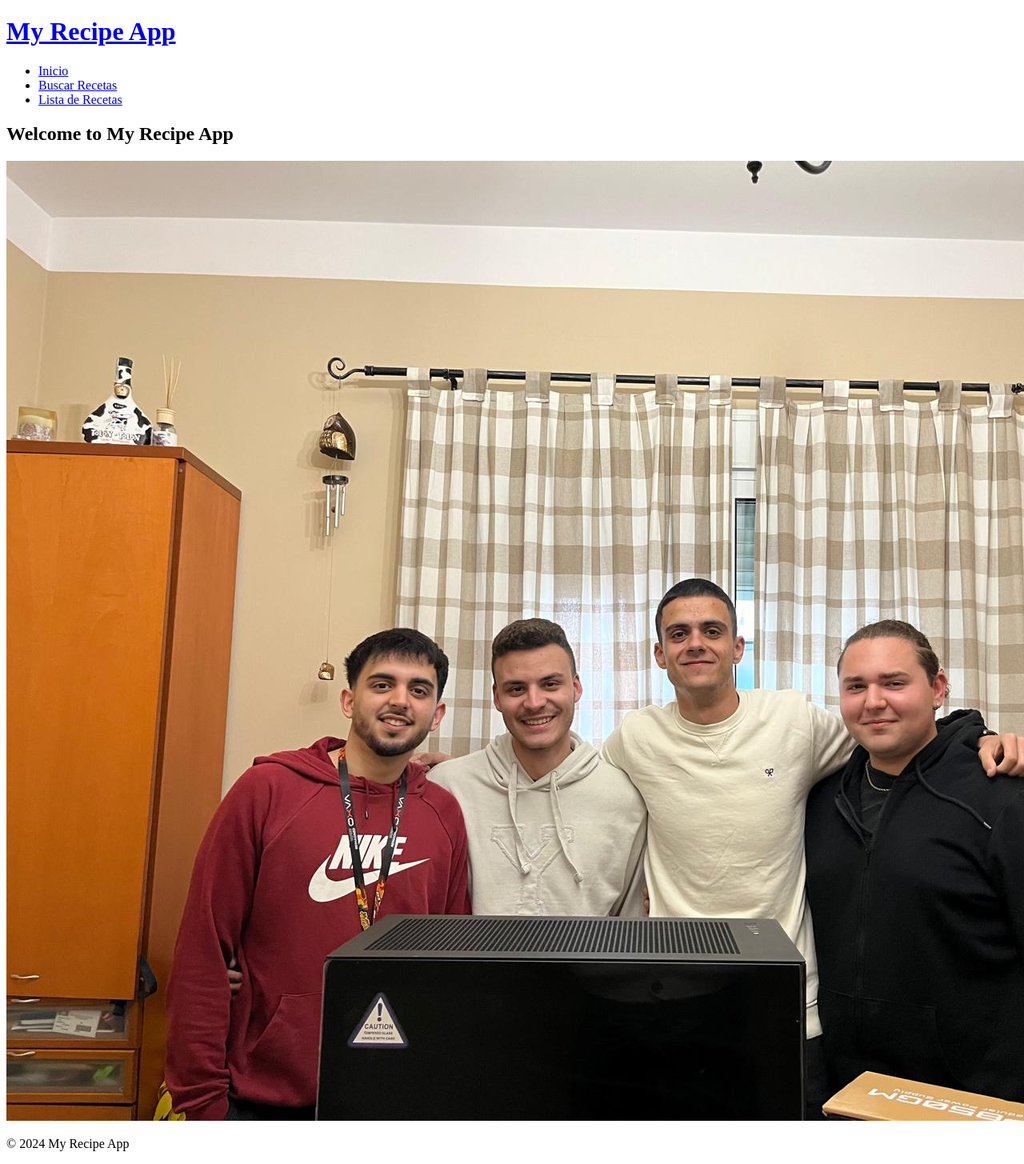
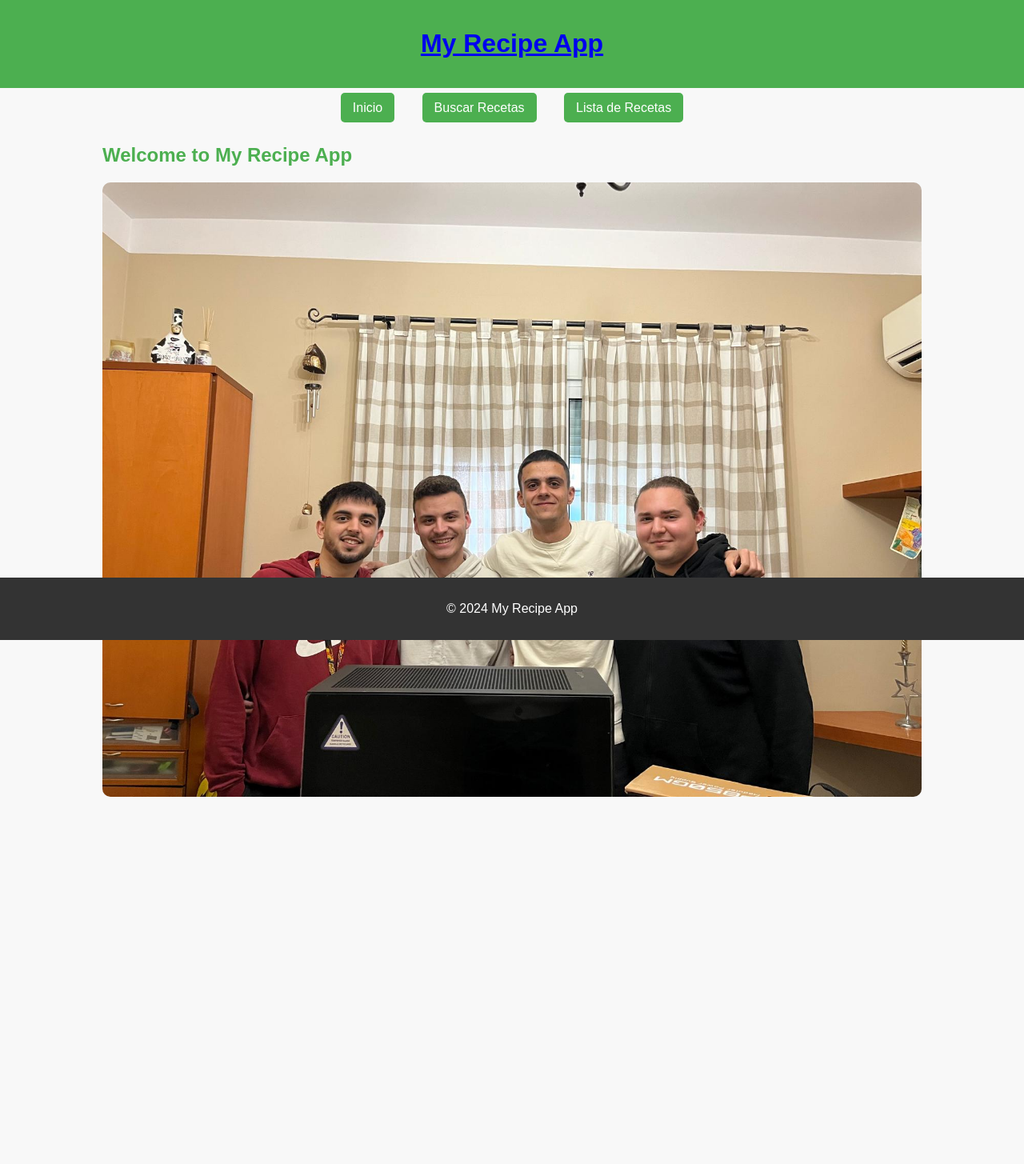
Before and after one commit to juankASL33/flask, a Flask app: page / in a window 1280 px wide; the page is wider, and only the part inside the window is pictured. Shown: that part at 80% size. After the commit the page ends 996 px from the top of that part, so only its background shows below. Run offline with Flask 3, Linux system fonts and the light colour scheme.

Commit message:
Update style.css

```diff
--- a/static/style.css
+++ b/static/style.css
@@ -1,127 +1,93 @@
-import requests
-from flask import Flask, render_template, request, redirect, url_for
-from dotenv import load_dotenv
-import os
-
-# Cargar las variables de entorno desde el archivo .env
-load_dotenv()
-
-# Token de autorización y encabezados
-headers = {
-    'Authorization': f'Bearer {os.getenv("CLASH_API_TOKEN")}',
-    'Content-Type': 'application/json',
-    'Accept': 'application/json'
+body {
+    font-family: Arial, sans-serif;
+    background-color: #f8f8f8;
+    color: #333;
+    margin: 0;
+    padding: 0;
 }
 
-app = Flask(__name__)
+header {
+    background-color: #4CAF50;
+    color: white;
+    padding: 15px;
+    text-align: center;
+}
 
-def get_user(player_tag):
-    encoded_player_tag = player_tag.replace('#', '%23')
-    url = f'https://api.clashofclans.com/v1/players/{encoded_player_tag}'
-    try:
-        response = requests.get(url, headers=headers)
-        response.raise_for_status()
-        return response.json()
-    except requests.exceptions.HTTPError as http_err:
-        if response.status_code == 403:
-            raise Exception("Error 403: Acceso prohibido. Verifica tu token de autorización y las IPs permitidas.")
-        else:
-            raise Exception(f"HTTP error occurred: {http_err}")
-    except Exception as err:
-        raise Exception(f"Other error occurred: {err}")
+nav ul {
+    list-style: none;
+    padding: 0;
+    text-align: center;
+}
 
-def get_clan(clan_tag):
-    encoded_clan_tag = clan_tag.replace('#', '%23')
-    url = f'https://api.clashofclans.com/v1/clans/{encoded_clan_tag}'
-    try:
-        response = requests.get(url, headers=headers)
-        response.raise_for_status()
-        return response.json()
-    except requests.exceptions.HTTPError as http_err:
-        if response.status_code == 403:
-            raise Exception("Error 403: Acceso prohibido. Verifica tu token de autorización y las IPs permitidas.")
-        else:
-            raise Exception(f"HTTP error occurred: {http_err}")
-    except Exception as err:
-        raise Exception(f"Other error occurred: {err}")
+nav ul li {
+    display: inline;
+    margin: 0 15px;
+}
 
-def search_clans(clan_name):
-    url = f'https://api.clashofclans.com/v1/clans?name={clan_name}'
-    try:
-        response = requests.get(url, headers=headers)
-        response.raise_for_status()
-        return response.json().get('items', [])
-    except requests.exceptions.HTTPError as http_err:
-        if response.status_code == 403:
-            raise Exception("Error 403: Acceso prohibido. Verifica tu token de autorización y las IPs permitidas.")
-        else:
-            raise Exception(f"HTTP error occurred: {http_err}")
-    except Exception as err:
-        raise Exception(f"Other error occurred: {err}")
+nav ul li a {
+    text-decoration: none;
+    color: white;
+    background-color: #4CAF50;
+    padding: 10px 15px;
+    border-radius: 5px;
+}
 
-@app.route('/')
-def inicio():
-    return render_template('inicio.html')
+nav ul li a:hover {
+    background-color: #45a049;
+}
 
-@app.route('/search', methods=['POST'])
-def search():
-    search_type = request.form['type']
-    search_term = request.form['term']
-    try:
-        if search_type == 'player':
-            return redirect(url_for('detalle_jugador', player_tag=search_term))
-        elif search_type == 'clan':
-            return redirect(url_for('resultado_clan', clan_name=search_term))
-    except Exception as e:
-        error = str(e)
-        return render_template('inicio.html', error=error)
+.container {
+    width: 80%;
+    margin: auto;
+    overflow: hidden;
+}
 
-@app.route('/resultado_clan/<clan_name>')
-def resultado_clan(clan_name):
-    try:
-        clanes = search_clans(clan_name)
-        return render_template('resultado_clan.html', clanes=clanes)
-    except Exception as e:
-        return render_template('inicio.html', error=str(e))
+h1, h2 {
+    color: #4CAF50;
+}
 
-@app.route('/detallejugador/<player_tag>')
-def detalle_jugador(player_tag):
-    try:
-        jugador = get_user(player_tag)
-        return render_template('detallejugador.html', jugador=jugador)
-    except Exception as e:
-        return render_template('jugadores.html', error=str(e))
+ul, ol {
+    padding-left: 20px;
+}
 
-@app.route('/detalleclan/<clan_tag>')
-def detalle_clan(clan_tag):
-    try:
-        clan = get_clan(clan_tag)
-        return render_template('detalleclan.html', clan=clan)
-    except Exception as e:
-        return render_template('clanes.html', error=str(e))
+.btn {
+    display: inline-block;
+    background-color: #4CAF50;
+    color: white;
+    padding: 10px 20px;
+    text-align: center;
+    text-decoration: none;
+    border-radius: 5px;
+}
 
-@app.route('/jugadores/<clan_tag>')
-def lista_jugadores(clan_tag):
-    try:
-        clan = get_clan(clan_tag)
-        jugadores = clan.get('memberList', [])
-        return render_template('lista_jugadores.html', jugadores=jugadores, clan_name=clan['name'])
-    except Exception as e:
-        return render_template('clanes.html', error=str(e))
+.btn:hover {
+    background-color: #45a049;
+}
 
-@app.route('/extra_info/<player_tag>')
-def extra_info(player_tag):
-    try:
-        jugador = get_user(player_tag)
-        # Aquí puedes procesar y extraer la información adicional que necesites
-        extra_info = {
-            "heroes": jugador.get("heroes", []),
-            "spells": jugador.get("spells", []),
-            "troops": jugador.get("troops", [])
-        }
-        return render_template('extra_info.html', extra_info=extra_info, jugador_name=jugador['name'])
-    except Exception as e:
-        return render_template('inicio.html', error=str(e))
+img {
+    max-width: 100%;
+    height: auto;
+    display: block;
+    margin: 0 auto;
+}
 
-if __name__ == '__main__':
-    app.run(debug=True)
+p {
+    line-height: 1.6;
+}
+
+footer {
+    background-color: #333;
+    color: white;
+    text-align: center;
+    padding: 10px 0;
+    position: fixed;
+    width: 100%;
+    bottom: 0;
+}
+
+.home-image {
+    width: 100%;
+    height: auto;
+    margin-bottom: 20px;
+    border-radius: 10px;
+}
```
